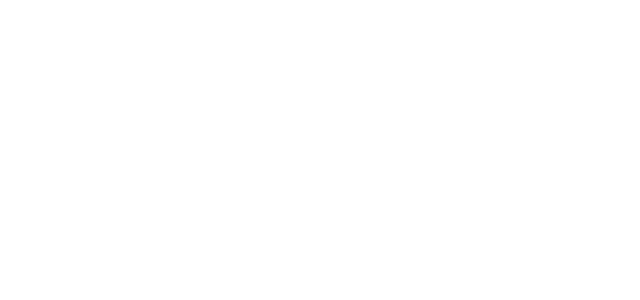
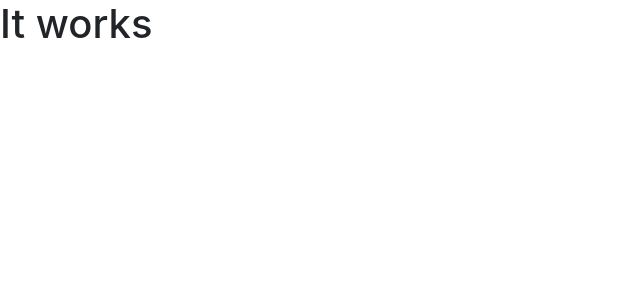
Before and after one commit to fymcabatcha2016/Module3_Kritika, an Angular app in the folder mod3/: page / in a window 1280 px wide. Shown: the top 300 px of the page, without its empty margins (0-640 px from the left). Built offline with nearby package versions, Linux system fonts and the light colour scheme.

Commit message:
Import Bootstrap file

```diff
--- a/mod3/src/app/app.component.html
+++ b/mod3/src/app/app.component.html
@@ -1 +1,2 @@
 <!--The content below is only a placeholder and can be replaced.-->
+<h1>It works</h1>
--- a/mod3/src/styles.css
+++ b/mod3/src/styles.css
@@ -1 +1,2 @@
 /* You can add global styles to this file, and also import other style files */
+@import url('../node_modules/bootstrap/dist/css/bootstrap.min.css');
```
